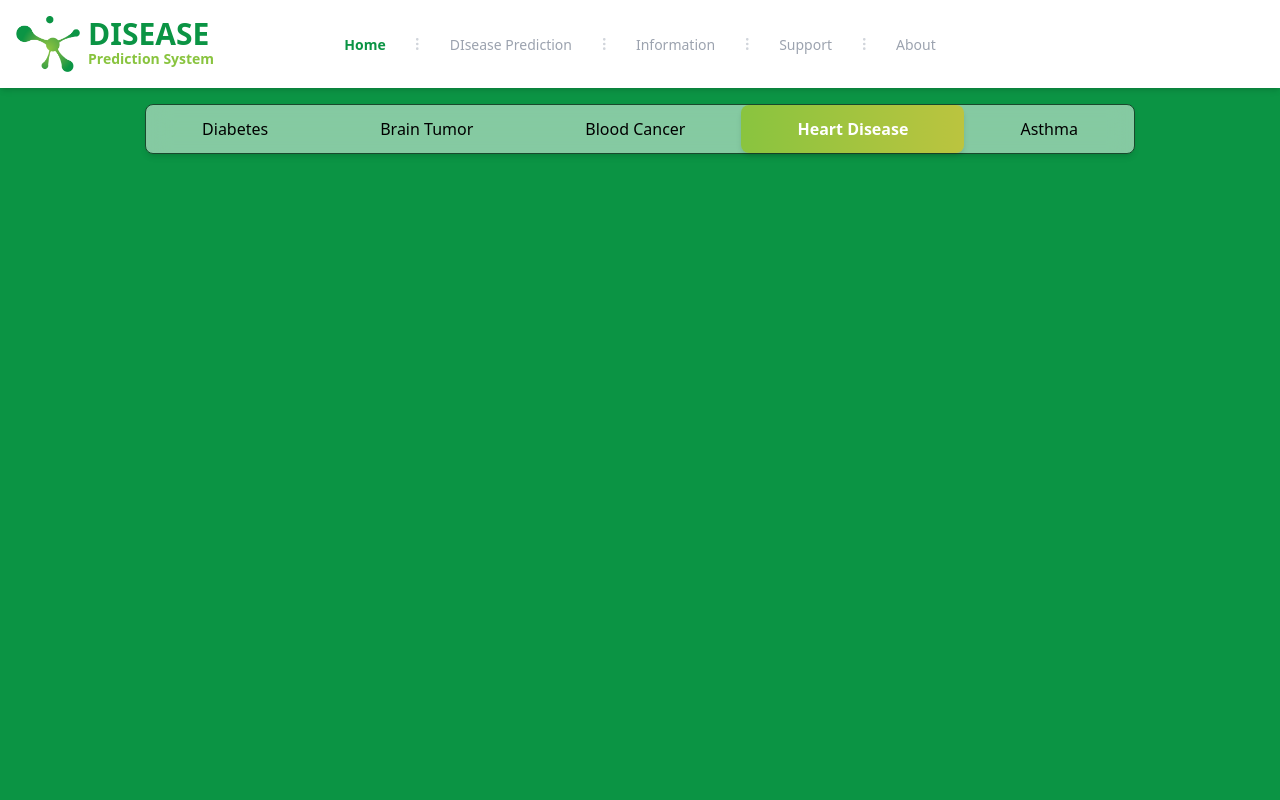
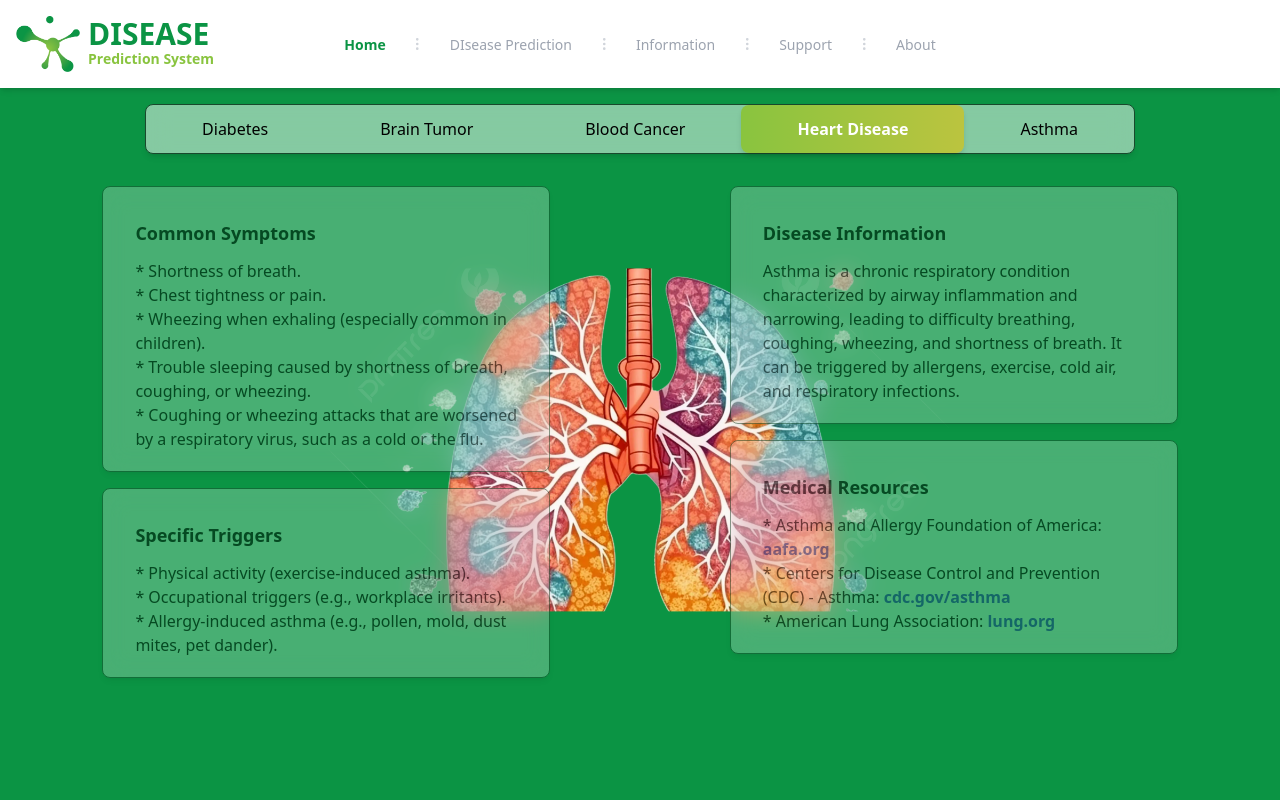
Before and after one commit to uzair-shakeel/Disease-Prediction-System, a React (Vite) app in the folder client/: page /information in a window 1280 px wide. Shown: the top 800 px of the page. Built offline with nearby package versions, Linux system fonts and the light colour scheme.

Commit message:
Asthma added

```diff
--- a/client/src/pages/Information.jsx
+++ b/client/src/pages/Information.jsx
@@ -1,4 +1,5 @@
 import React, { useState } from "react";
+import asthma from "../../public/Images/asthma.png";
 
 const Information = () => {
   const [active, setActive] = useState("heart");
@@ -8,7 +9,7 @@ const Information = () => {
   };
   return (
     <div className="bg-[#0b9444] min-h-screen">
-      <div className="flex items-center justify-center py-4">
+      <div className="flex flex-col items-center justify-center py-4">
         <div className="flex justify-between border-[1px]  bg-white/50 shadow-md   border-[#19492d] rounded-lg backdrop-blur-md  backdrop-filter">
           <button
             onClick={() => handleActive("diabetes")}
@@ -61,6 +62,107 @@ const Information = () => {
             Asthma
           </button>
         </div>
+
+        <div className="py-8 px-[8%] relative  ">
+          <div
+            className="absolute h-[60%] inset-0 bg-cover w-[50%] bg-center"
+            style={{
+              backgroundImage: `url(${asthma})`,
+              left: "50%",
+              top: "50%",
+              transform: "translate(-50%, -50%)",
+            }}
+          ></div>
+          <div className="grid grid-cols-2 gap-20">
+            <div>
+              <div className="border-[1px] max-w-[90%] py-5 px-8 bg-white/50 opacity-50 hover:opacity-100 duration-150 shadow-md   border-[#19492d] rounded-lg backdrop-blur-md  backdrop-filter">
+                <h2 className="font-semibold text-lg py-3">Common Symptoms</h2>
+                <ul>
+                  <li>* Shortness of breath.</li>
+                  <li>* Chest tightness or pain.</li>
+                  <li>
+                    * Wheezing when exhaling (especially common in children).
+                  </li>
+                  <li>
+                    * Trouble sleeping caused by shortness of breath, coughing,
+                    or wheezing.
+                  </li>
+                  <li>
+                    * Coughing or wheezing attacks that are worsened by a
+                    respiratory virus, such as a cold or the flu.
+                  </li>
+                </ul>
+              </div>
+              <div className="border-[1px] max-w-[90%] my-4 py-5 px-8 bg-white/50 opacity-50 hover:opacity-100 duration-150 shadow-md   border-[#19492d] rounded-lg backdrop-blur-md  backdrop-filter">
+                <h2 className="font-semibold text-lg py-3">
+                  Specific Triggers
+                </h2>
+                <ul>
+                  <li>* Physical activity (exercise-induced asthma).</li>
+                  <li>* Occupational triggers (e.g., workplace irritants).</li>
+                  <li>
+                    * Allergy-induced asthma (e.g., pollen, mold, dust mites,
+                    pet dander).
+                  </li>
+                </ul>
+              </div>
+            </div>
+            <div className="">
+              <div className="border-[1px] ml-[10%]  max-w-[90%] py-5 px-8 bg-white/50 opacity-50 hover:opacity-100 duration-150 shadow-md   border-[#19492d] rounded-lg backdrop-blur-md  backdrop-filter">
+                <h2 className="font-semibold text-lg py-3">
+                  Disease Information
+                </h2>
+                <p>
+                  Asthma is a chronic respiratory condition characterized by
+                  airway inflammation and narrowing, leading to difficulty
+                  breathing, coughing, wheezing, and shortness of breath. It can
+                  be triggered by allergens, exercise, cold air, and respiratory
+                  infections.
+                </p>
+              </div>
+              <div className="border-[1px] ml-[10%] max-w-[90%] my-4 py-5 px-8 bg-white/50 opacity-50 hover:opacity-100 duration-150 shadow-md   border-[#19492d] rounded-lg backdrop-blur-md  backdrop-filter">
+                <h2 className="font-semibold text-lg py-3">
+                  Medical Resources
+                </h2>
+                <ul>
+                  <li>
+                    * Asthma and Allergy Foundation of America:
+                    <a
+                      href="https://www.aafa.org"
+                      className="text-blue-900 font-semibold"
+                      target="_blank"
+                    >
+                      {" "}
+                      aafa.org
+                    </a>
+                  </li>
+                  <li>
+                    * Centers for Disease Control and Prevention (CDC) - Asthma:
+                    <a
+                      href="https://www.cdc.gov/asthma"
+                      className="text-blue-900 font-semibold"
+                      target="_blank"
+                    >
+                      {" "}
+                      cdc.gov/asthma
+                    </a>
+                  </li>
+                  <li>
+                    * American Lung Association:
+                    <a
+                      href="https://www.lung.org"
+                      className="text-blue-900 font-semibold"
+                      target="_blank"
+                    >
+                      {" "}
+                      lung.org
+                    </a>
+                  </li>
+                </ul>
+              </div>
+            </div>
+          </div>
+        </div>
       </div>
     </div>
   );
```
